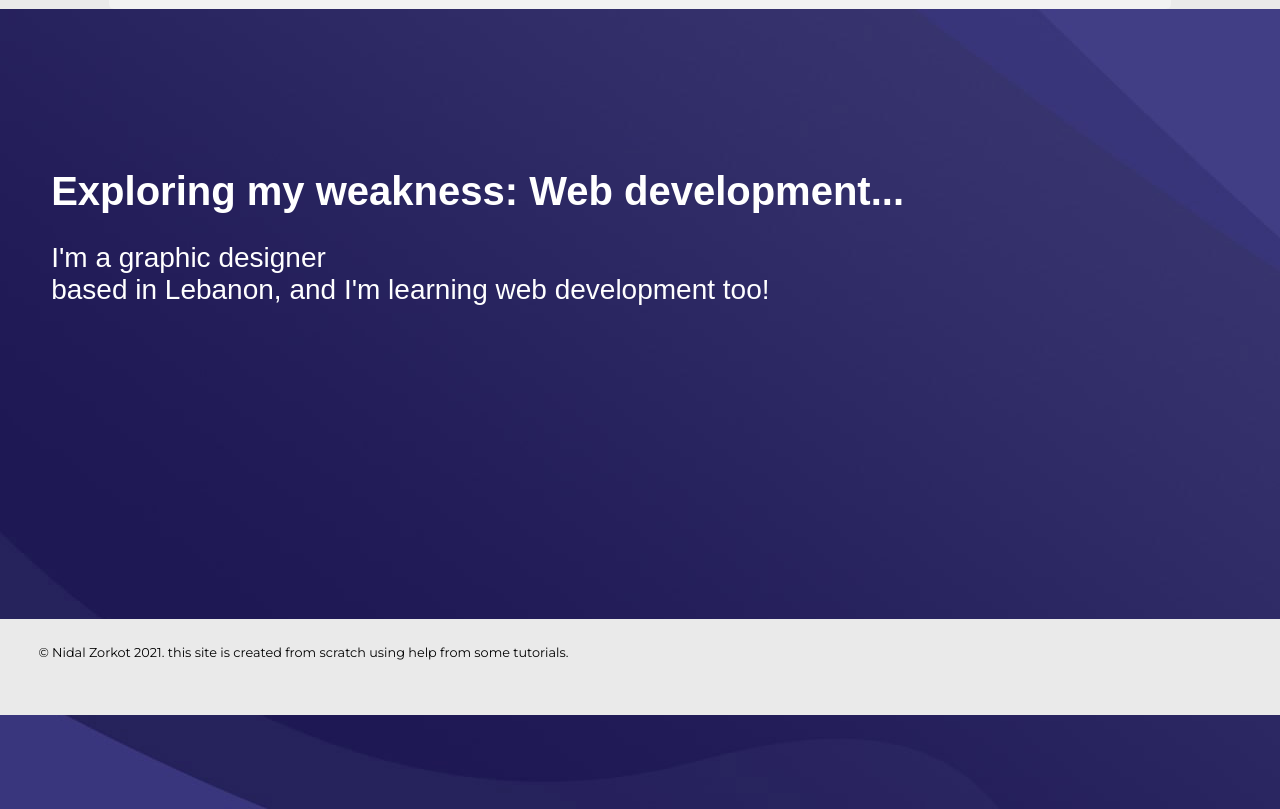
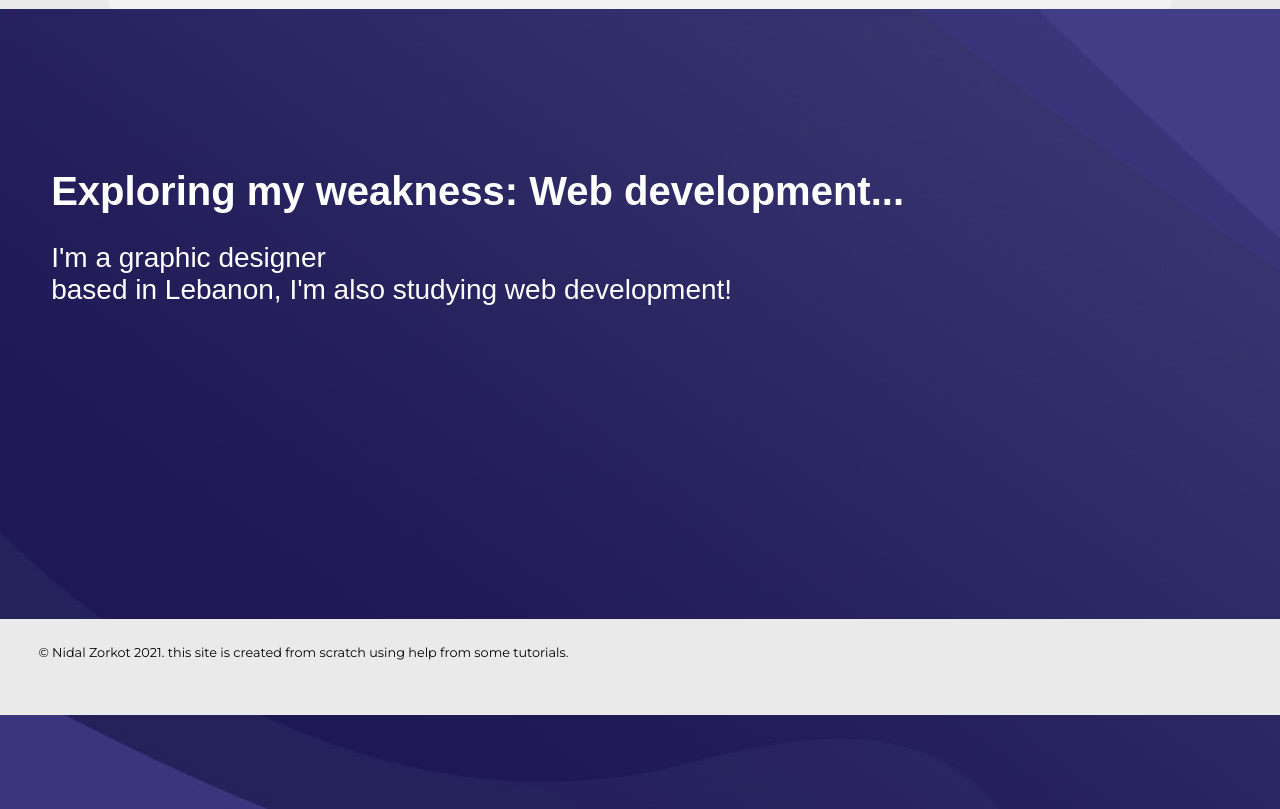
Before and after one commit to nidalzo/nidalzo.github.io, a plain HTML site: page index.html in a window 1280 px wide. Shown: the part 85-894 px from the top of the page. Drawn offline with Linux system fonts and the light colour scheme.

Commit message:
Update index.html

```diff
--- a/index.html
+++ b/index.html
@@ -36,7 +36,7 @@
     <main class="main">
         Exploring my weakness: Web development...
         <p>I'm a graphic designer<br>
-          based in Lebanon, and I'm learning web development too!</p>
+          based in Lebanon, I'm also studying web development!</p>
       </main>
     <footer>
       &copy; Nidal Zorkot 2021.
```
